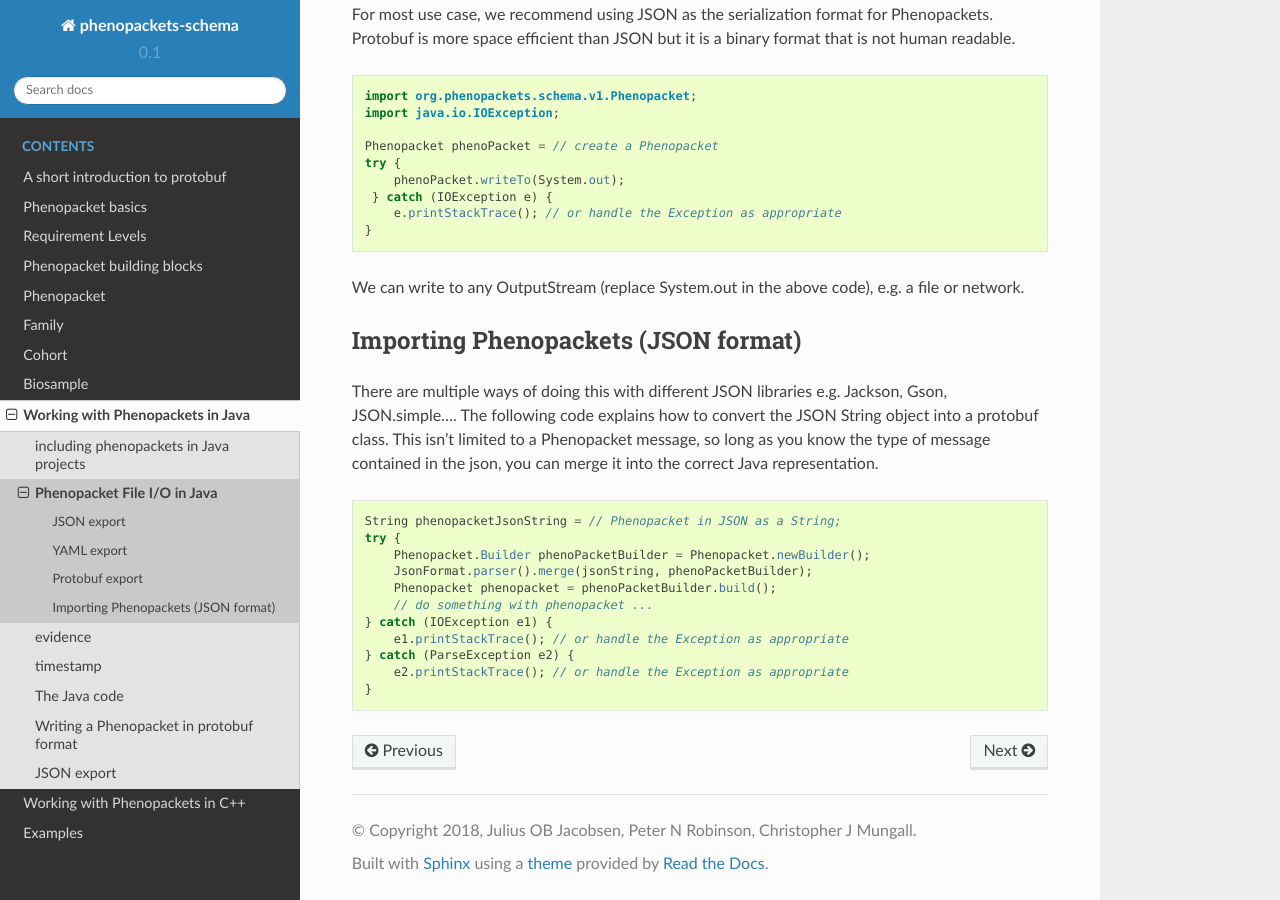
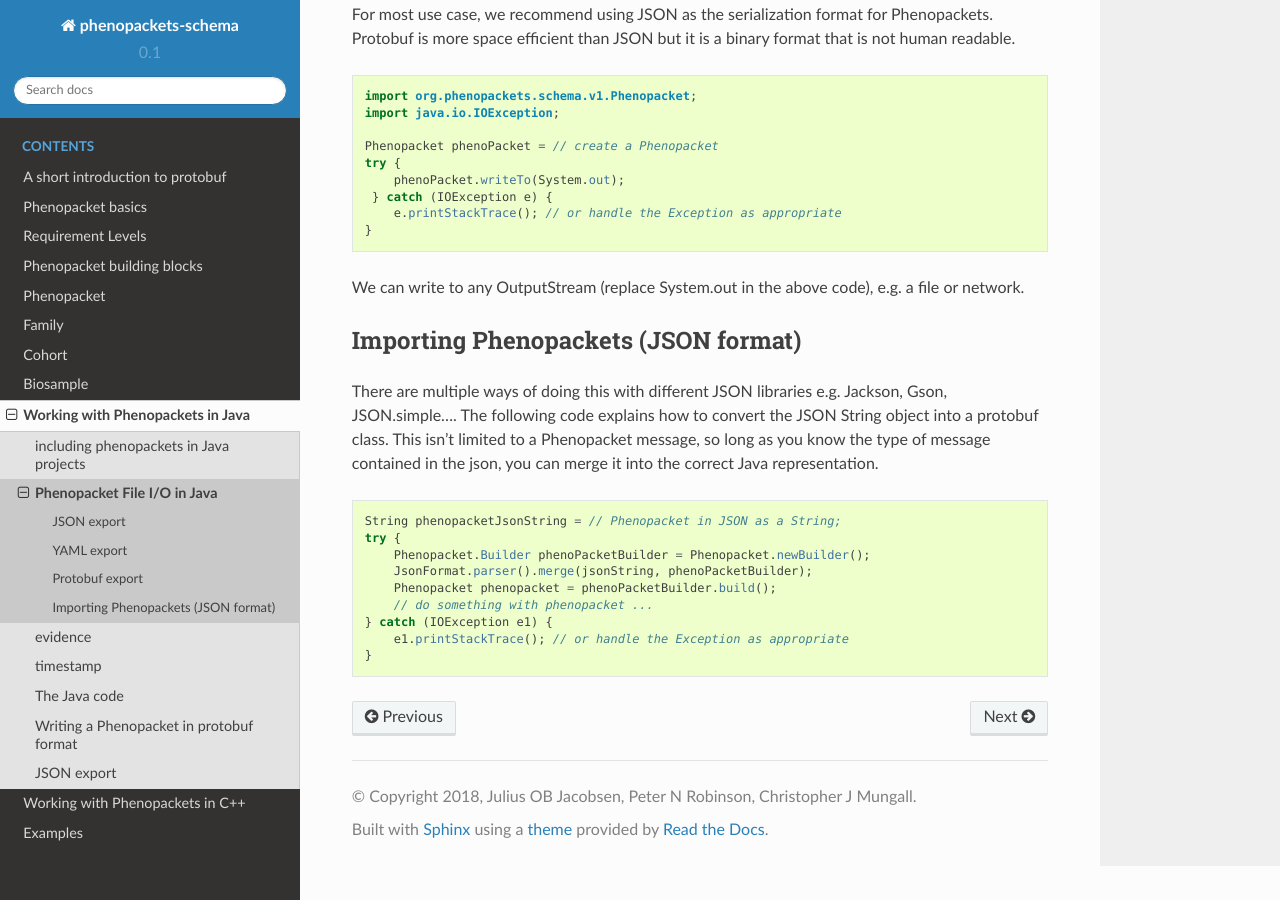
Before and after one commit to phenopackets/phenopacket-schema, a Sphinx documentation site: the page built from docs/java-export.rst, in a window 1280 px wide and 900 px high, scrolled down 1284 px. Built offline with Sphinx 7.4.7 and the Read the Docs theme 2.0.0, drawn with Linux system fonts in a browser that asks for light colours.

Commit message:
fixes https://github.com/phenopackets/phenopacket-schema/issues/149

```diff
--- a/docs/java-export.rst
+++ b/docs/java-export.rst
@@ -95,6 +95,4 @@ so long as you know the type of message contained in the json, you can merge it
         // do something with phenopacket ...
     } catch (IOException e1) {
         e1.printStackTrace(); // or handle the Exception as appropriate
-    } catch (ParseException e2) {
-        e2.printStackTrace(); // or handle the Exception as appropriate
     }
```
